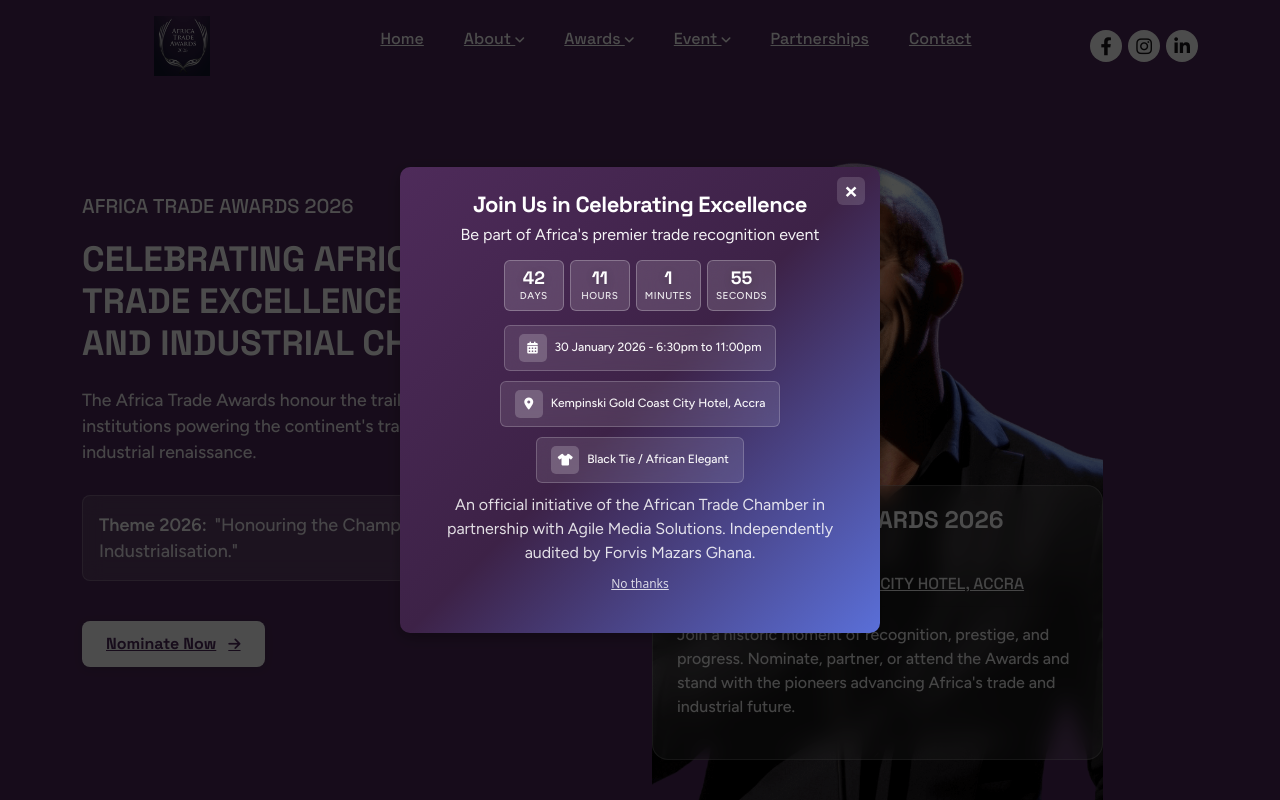
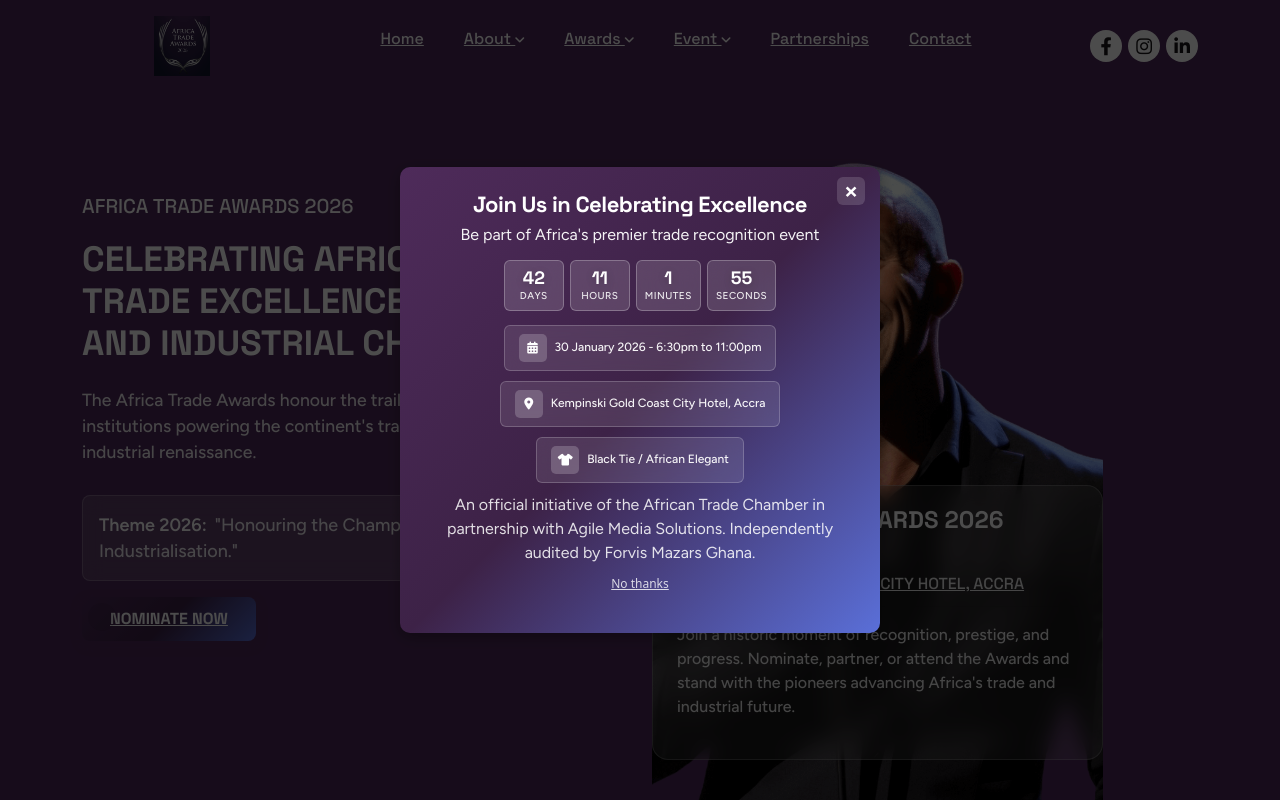
Before and after one commit to wastwagon/africatradeawards.com, a Next.js app: page / in a window 1280 px wide. Shown: the top 800 px of the page. Built offline with nearby package versions, Linux system fonts and the light colour scheme.

Commit message:
Revert CTA button changes - restore original button styling

```diff
--- a/app/globals.css
+++ b/app/globals.css
@@ -3,23 +3,3 @@
 	0% { transform: rotate(0deg); }
 	100% { transform: rotate(360deg); }
 }
-
-/* Hero CTA Button Override */
-.hero-cta-white.vl-btn1 {
-	background: #ffffff !important;
-	color: #4e2b5a !important;
-	border: none !important;
-	box-shadow: 0 2px 8px rgba(0, 0, 0, 0.1) !important;
-}
-
-.hero-cta-white.vl-btn1::before,
-.hero-cta-white.vl-btn1::after {
-	display: none !important;
-}
-
-.hero-cta-white.vl-btn1:hover {
-	background: #f5f5f5 !important;
-	color: #4e2b5a !important;
-	box-shadow: 0 4px 12px rgba(0, 0, 0, 0.15) !important;
-	transform: translateY(-1px) !important;
-}
--- a/components/sections/home1/HeroSection.tsx
+++ b/components/sections/home1/HeroSection.tsx
@@ -38,14 +38,8 @@ export default function HeroSection() {
 								</span>
 							</div>
 							<div className="space20" />
-							<div className="btn-area1" data-aos="fade-left" data-aos-duration={1100} style={{ marginTop: '24px' }}>
-								<Link
-									href="/nomination"
-									className="vl-btn1 hero-cta-white"
-								>
-									Nominate Now
-									<i className="fa-solid fa-arrow-right"></i>
-								</Link>
+							<div className="btn-area1" data-aos="fade-left" data-aos-duration={1100}>
+								<Link href="/nomination" className="vl-btn1">Nominate Now</Link>
 							</div>
 						</div>
 					</div>
--- a/public/assets/scss/components/_hero.scss
+++ b/public/assets/scss/components/_hero.scss
@@ -2450,37 +2450,4 @@
 
 }
 
-/* Hero CTA White Button Override */
-.hero1-section-area .btn-area1 .hero-cta-white.vl-btn1 {
-	background: #ffffff !important;
-	color: #4e2b5a !important;
-	border: none !important;
-	box-shadow: 0 2px 8px rgba(0, 0, 0, 0.1) !important;
-	background-image: none !important;
-	display: inline-flex !important;
-	align-items: center !important;
-	gap: 8px !important;
-	padding: 15px 24px !important;
-	text-transform: none !important;
-}
-
-.hero1-section-area .btn-area1 .hero-cta-white.vl-btn1::before,
-.hero1-section-area .btn-area1 .hero-cta-white.vl-btn1::after {
-	display: none !important;
-	content: none !important;
-}
-
-.hero1-section-area .btn-area1 .hero-cta-white.vl-btn1:hover {
-	background: #f5f5f5 !important;
-	color: #4e2b5a !important;
-	box-shadow: 0 4px 12px rgba(0, 0, 0, 0.15) !important;
-	transform: translateY(-1px) !important;
-	background-image: none !important;
-}
-
-.hero1-section-area .btn-area1 .hero-cta-white.vl-btn1 i {
-	font-size: 14px;
-	margin-left: 4px;
-}
-
 /*============= HERO CSS AREA ===============*/
```
